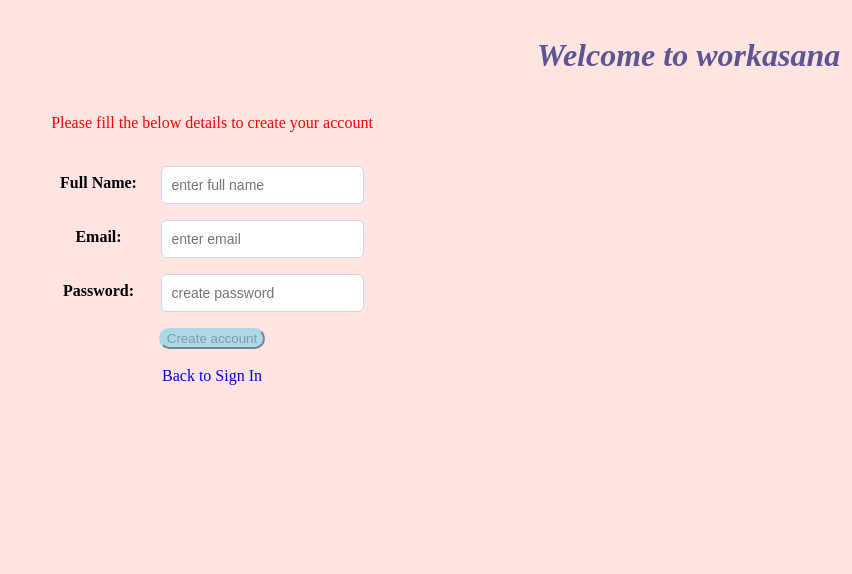
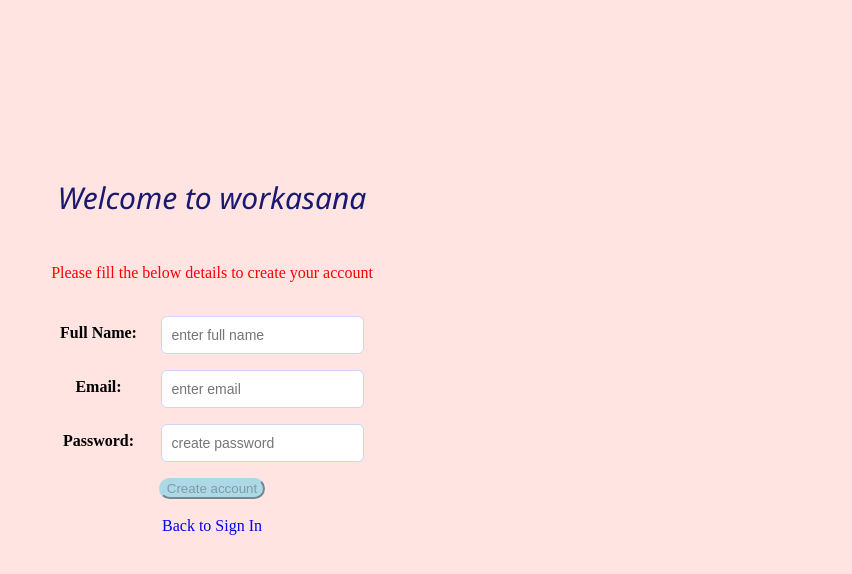
Before and after one commit to vickykumar3510/major_project_3_frontend, a React (Vite) app: page /signuppage in a window 1280 px wide. Shown: the top 574 px of the page, without its empty margins (428-1280 px from the left). Built offline with nearby package versions, Linux system fonts and the light colour scheme; no server answers.

Commit message:
chore: css header updated

```diff
--- a/src/App.css
+++ b/src/App.css
@@ -115,6 +115,9 @@
 
 .company-name {
   color: #191970;
+  font-weight: 500;
+  font-family: 'Segoe UI', Tahoma, Geneva, Verdana, sans-serif;
+  font-style: italic;
 }
 
 .box-format {
@@ -270,7 +273,7 @@
   min-height: 100dvh;
   display: flex;
   justify-content: center;
-  align-items: flex-start;
+  align-items: center;
 }
 
 ul {
@@ -281,13 +284,6 @@
 ul li {
   margin: 0.4rem 0;
 }
-
-/*h1 {
-  margin-bottom: 1.5rem;
-  font-style: italic;
-  text-align: center;
-  opacity: 0.7;
-}*/
 
 h1 {
   position: relative;
@@ -463,7 +459,9 @@
 .loginPgCenter {
   display: flex;
   flex-direction: column;
+  align-items: center;
   text-align: center;
+  margin-bottom: 150px;
 }
 
 /* media query for mobile responsive*/
--- a/src/App.jsx
+++ b/src/App.jsx
@@ -34,8 +34,8 @@
   return (
 
     <main className='login-bg'>
-      <div className='container loginPgCenter'>
-        <h1 className='company-name'>workasana</h1>
+      <div className='loginPgCenter'>
+        <p className='company-name' style={{fontSize: "30px"}}>workasana</p>
         <h3 style={{"color" : "blue"}}>Log in to your account</h3>
         <p>Please enter your details</p>
         <div className=''>
--- a/src/pages/SignUpPage.jsx
+++ b/src/pages/SignUpPage.jsx
@@ -24,8 +24,8 @@
     return(
         <>
         <main className='signUp-bg'>
-        <div className='conatiner loginPgCenter'>
-            <h1 className='company-name'>Welcome to workasana</h1>
+        <div className='loginPgCenter'>
+            <p className='company-name' style={{fontSize: "30px"}}>Welcome to workasana</p>
             <p style={{"color" : "red"}}>Please fill the below details to create your account</p><br/>
             <section>
                 <div className='form-row'>
```
